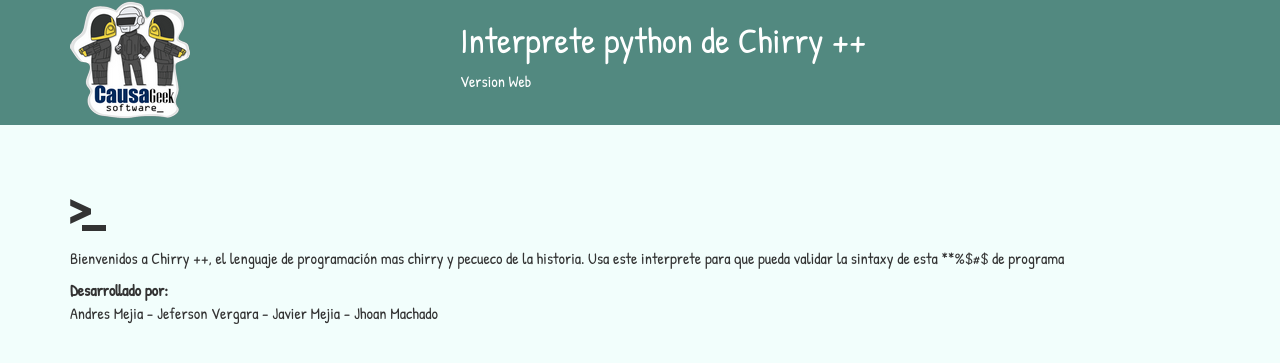
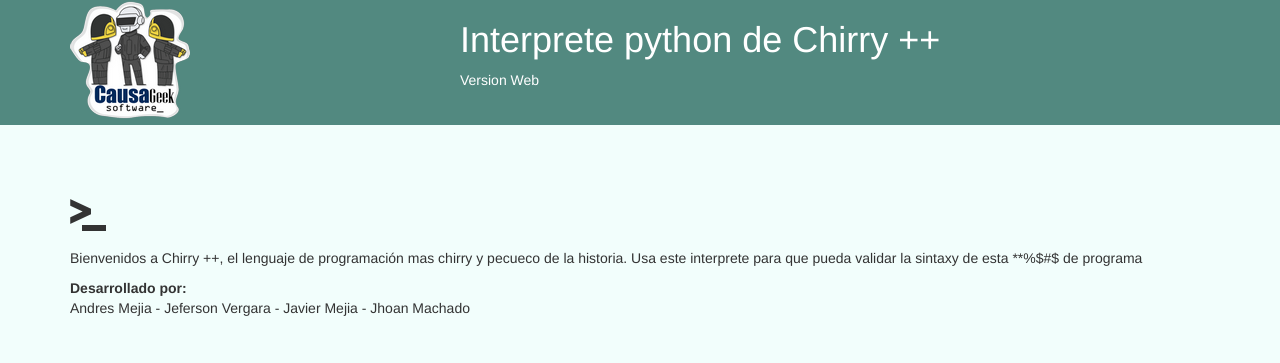
Before and after one commit to acmejia727/mysite, a Django app: template boletin/templates/base.html in a window 1280 px wide. Shown: the top 363 px of the page. Run offline with Django 3.2, Linux system fonts and the light colour scheme; the template is opened without the code that fills it, so the values that code supplies are empty; some libraries are stand-ins or nearby versions.

Commit message:
css fuentes

```diff
--- a/static_pro/static/css/style.css
+++ b/static_pro/static/css/style.css
@@ -25,9 +25,9 @@ textarea{
 }
 
 body{
-    font-family: 'Patrick Hand', cursive;
+
     background-color:#f2fefc;
-    font-size:16px;
+    font-size:14px;
 
 
 }
```
Also changed, not shown: 19 other files.
